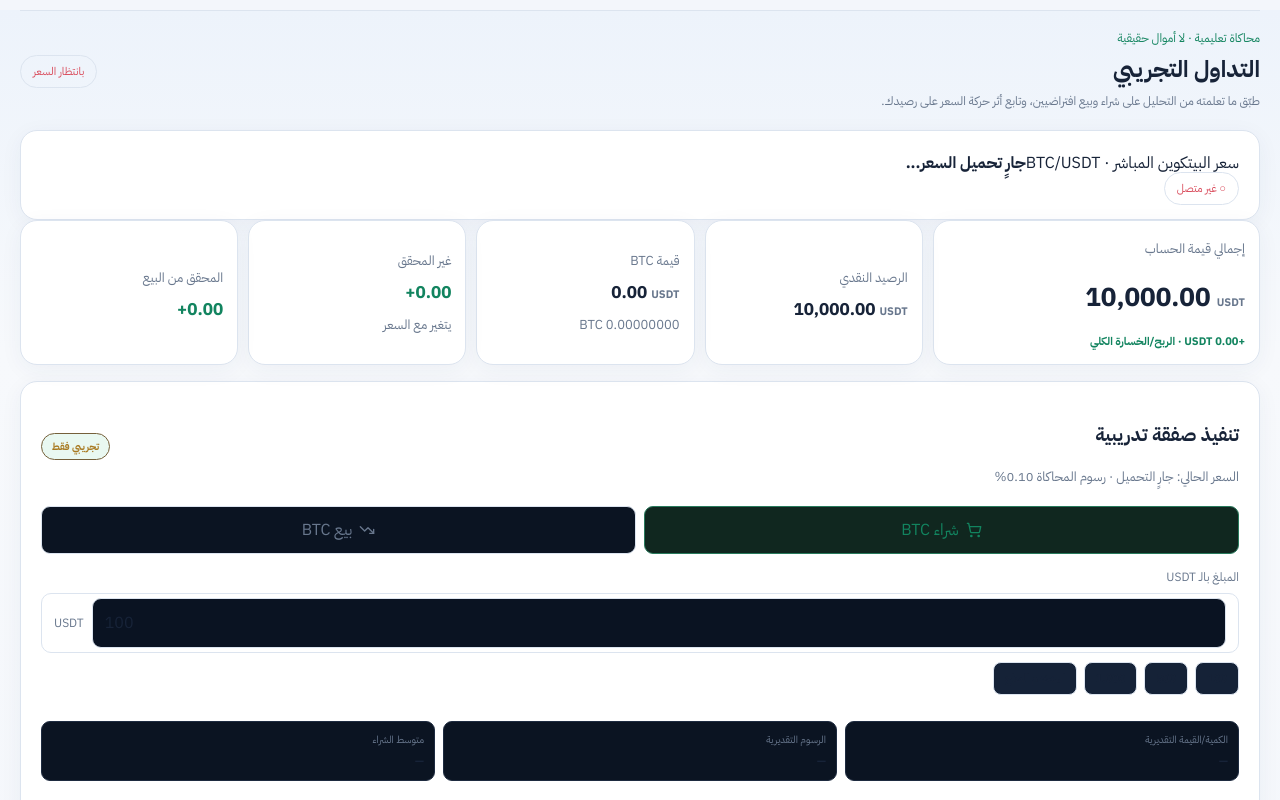
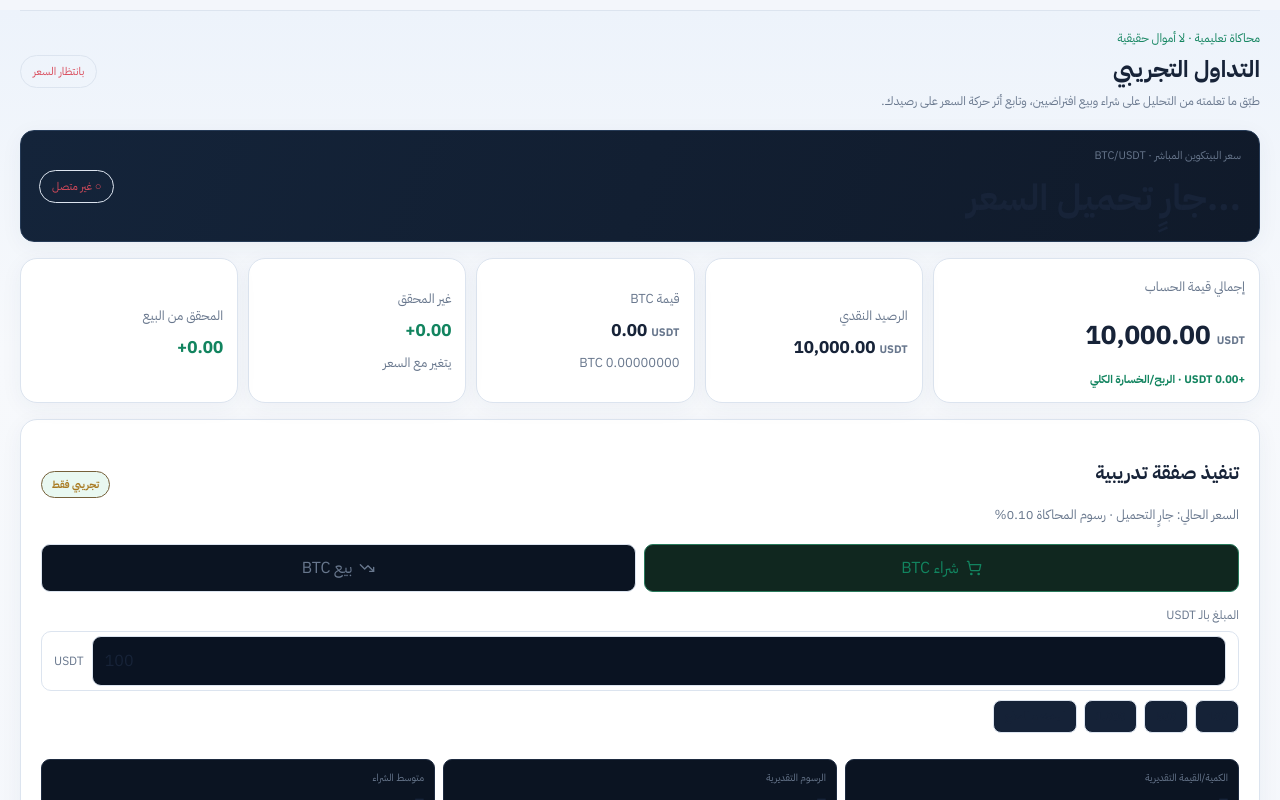
Before and after one commit to 771523543/BTC-RADAR, a Next.js app in the folder next-app/: page /BTC-RADAR/ in a window 1280 px wide. Shown: the top 800 px of the page. Built offline with nearby package versions, Linux system fonts and the light colour scheme; no server answers.

Commit message:
Style prominent live BTC price card

```diff
--- a/next-app/app/globals.css
+++ b/next-app/app/globals.css
@@ -204,3 +204,11 @@ footer{color:var(--muted)}
 .paper-only footer{margin:18px 0 4px}
 @media(max-width:900px){.paper-account-grid{grid-template-columns:repeat(2,minmax(0,1fr))}.paper-account-grid .paper-balance{grid-column:1/-1}}
 @media(max-width:600px){.paper-section-head{align-items:flex-start}.paper-section-head h2{font-size:20px}.paper-account-grid{grid-template-columns:1fr 1fr;gap:7px}.paper-account-grid .panel{padding:11px}.paper-balance strong{font-size:23px}.paper-stat strong{font-size:15px}.paper-estimate{grid-template-columns:1fr}.paper-estimate span{flex-direction:row;justify-content:space-between;align-items:center}.paper-estimate b{text-align:left}.paper-only{padding-top:0}.paper-tabs button{font-size:12px}}
+
+
+/* Prominent live BTC price on paper trading page */
+.paper-live-price{display:flex;align-items:center;justify-content:space-between;gap:14px;margin:0 0 16px;padding:16px 18px;background:linear-gradient(110deg,#14243a,#101a2a);border:1px solid #263b57;border-radius:14px}
+.paper-live-price>div{display:flex;flex-direction:column;gap:7px}
+.paper-live-price>div>span{font-size:11px;color:var(--muted)}
+.paper-live-price strong{font-size:clamp(25px,5vw,36px);font-weight:800;letter-spacing:.2px;color:var(--text);direction:ltr;text-align:right;font-variant-numeric:tabular-nums}
+@media(max-width:480px){.paper-live-price{padding:13px;align-items:flex-start}.paper-live-price strong{font-size:25px}.paper-live-price .paper-live{font-size:10px;padding:6px 8px}}
```
